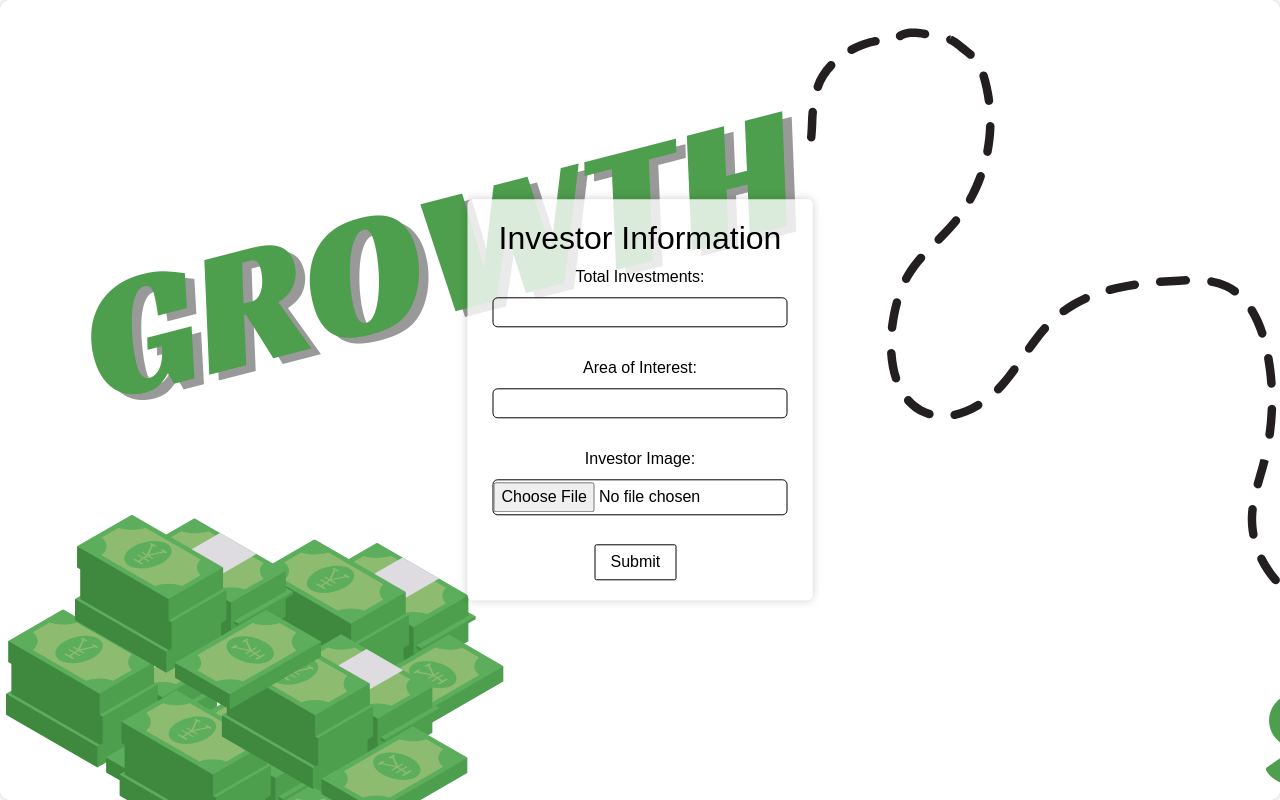
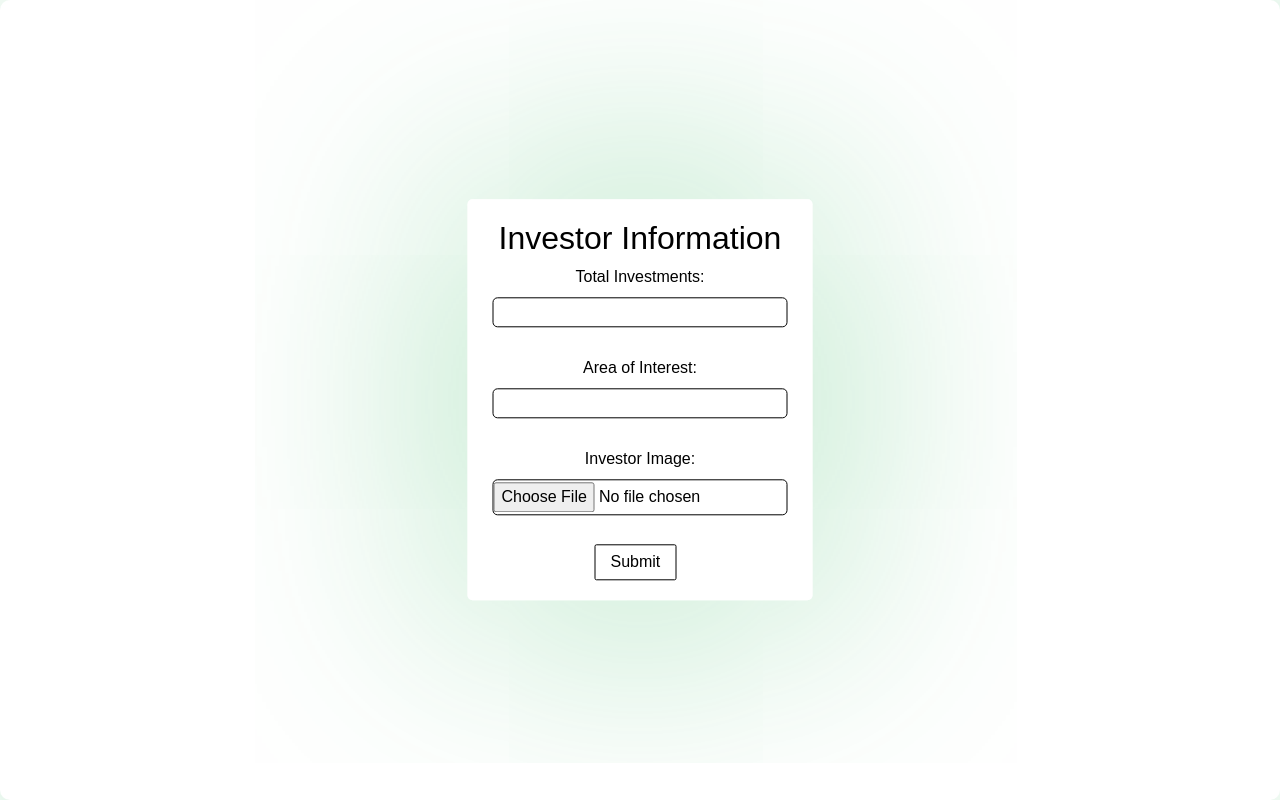
Before and after one commit to JainishPrajapati88/FundNestApp, a Flask app: a page that uses templates/investor_info.html in a window 1280 px wide. Run offline with Flask 3, Linux system fonts and the light colour scheme; some libraries are stand-ins or nearby versions.

Commit message:
Update investor_info.css

```diff
--- a/static/investor_info.css
+++ b/static/investor_info.css
@@ -2,7 +2,6 @@ body {
     display: flex;
     margin: 0;
     padding: 0;
-    background: url('back_cover2.png');
     color: black;
     padding: 1rem;
     align-items: center;
@@ -10,7 +9,7 @@ body {
     font-family: 'Arial', sans-serif;
     height: 100vh;
     border-radius: 10px;
-    box-shadow: 0 0 10px rgba(0, 0, 0, 0.2);
+    box-shadow: 0 0 1000px  rgba(48, 181, 92, 0.533) ;
 }
 
 .parent{
@@ -21,7 +20,7 @@ body {
     background: #ffffffcc;
     padding: 20px;
     border-radius: 5px;
-    box-shadow: 0 0 10px rgba(0, 0, 0, 0.2);
+    box-shadow: 0 0 1000px  rgba(48, 181, 92, 0.533) ;
 }
 
 h2{
```
